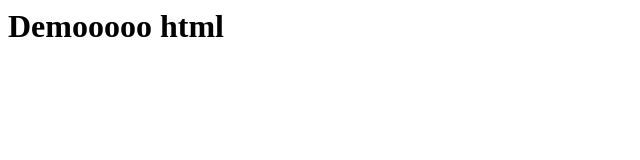
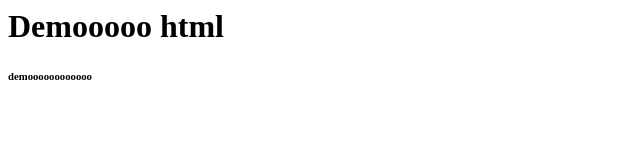
Before and after one commit to CuongTQ0012/test_Github, a plain HTML site: page main/index2.html in a window 1280 px wide. Shown: the full height of the page, 0-640 px from the left. Drawn offline with Linux system fonts and the light colour scheme.

Commit message:
change index 1 and 2

```diff
--- a/main/index2.html
+++ b/main/index2.html
@@ -7,5 +7,6 @@
 </head>
 <body>
     <h1>Demooooo html</h1>
+    <h6>demoooooooooooo</h6>
 </body>
 </html>
```
Also changed, not shown: main/index1.html (+1 -0 lines).
